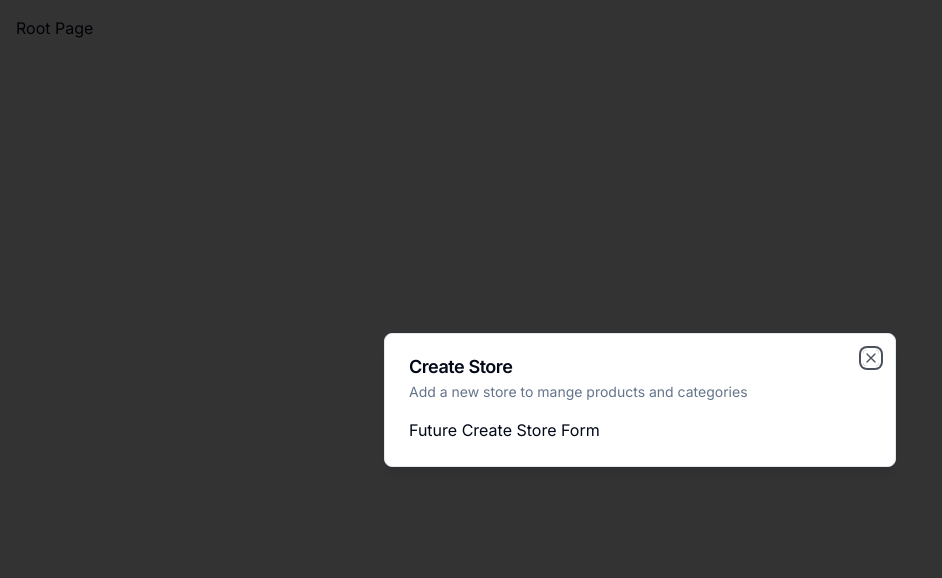
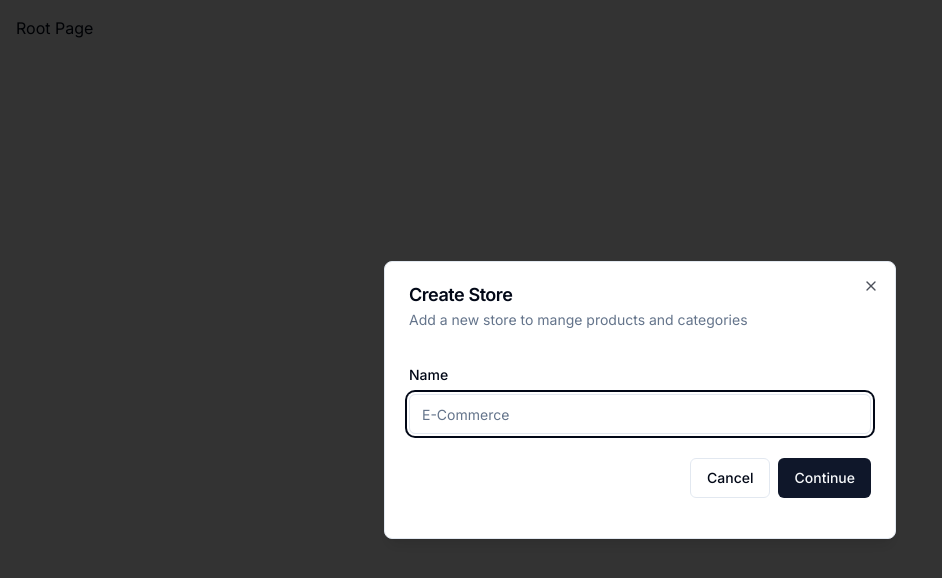
Before and after one commit to rameskum/ecommerce-admin, a Next.js app: page / in a window 1280 px wide. Shown: the top 578 px of the page, without its empty margins (0-942 px from the left). Built offline with nearby package versions, Linux system fonts and the light colour scheme.

Commit message:
store form with zod validation

```diff
--- a/src/components/modals/store-modal.tsx
+++ b/src/components/modals/store-modal.tsx
@@ -3,8 +3,38 @@
 import { useStoreModal } from '@/hooks/use-store-modal';
 import { Modal } from '@/components/ui/modal';
 
+import { zodResolver } from '@hookform/resolvers/zod';
+import * as z from 'zod';
+import { useForm } from 'react-hook-form';
+import {
+	Form,
+	FormControl,
+	FormField,
+	FormItem,
+	FormLabel,
+	FormMessage,
+} from '@/components/ui/form';
+import { Input } from '@/components/ui/input';
+import { Button } from '@/components/ui/button';
+
+const formSchema = z.object({
+	name: z.string().min(1),
+});
+
 export const StoreModal = () => {
 	const storeModal = useStoreModal();
+
+	const form = useForm<z.infer<typeof formSchema>>({
+		resolver: zodResolver(formSchema),
+		defaultValues: {
+			name: '',
+		},
+	});
+
+	const onSubmit = async (values: z.infer<typeof formSchema>) => {
+		console.log(values);
+		// TODO: Create Store.
+	};
 
 	return (
 		<Modal
@@ -13,7 +43,33 @@
 			isOpen={storeModal.isOpen}
 			onClose={storeModal.onClose}
 		>
-			Future Create Store Form
+			<div>
+				<div className="space-y-4 py-4 pb-4">
+					<Form {...form}>
+						<form onSubmit={form.handleSubmit(onSubmit)}>
+							<FormField
+								control={form.control}
+								name="name"
+								render={({ field }) => (
+									<FormItem>
+										<FormLabel>Name</FormLabel>
+										<FormControl>
+											<Input placeholder="E-Commerce" {...field} />
+										</FormControl>
+										<FormMessage />
+									</FormItem>
+								)}
+							/>
+							<div className="pt-6 space-x-2 flex items-center justify-end w-full">
+								<Button variant="outline" onClick={storeModal.onClose}>
+									Cancel
+								</Button>
+								<Button type="submit">Continue</Button>
+							</div>
+						</form>
+					</Form>
+				</div>
+			</div>
 		</Modal>
 	);
 };
```
